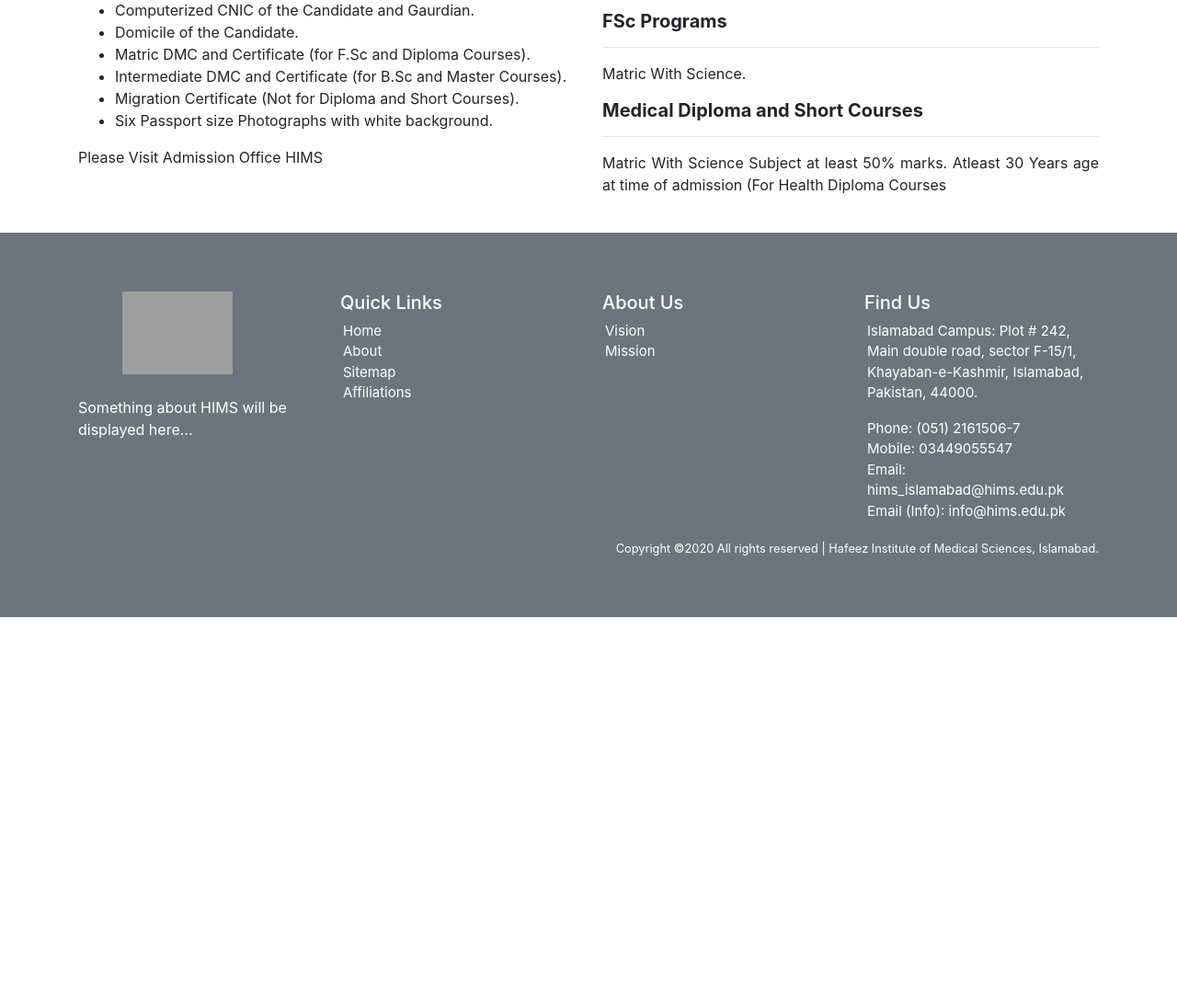
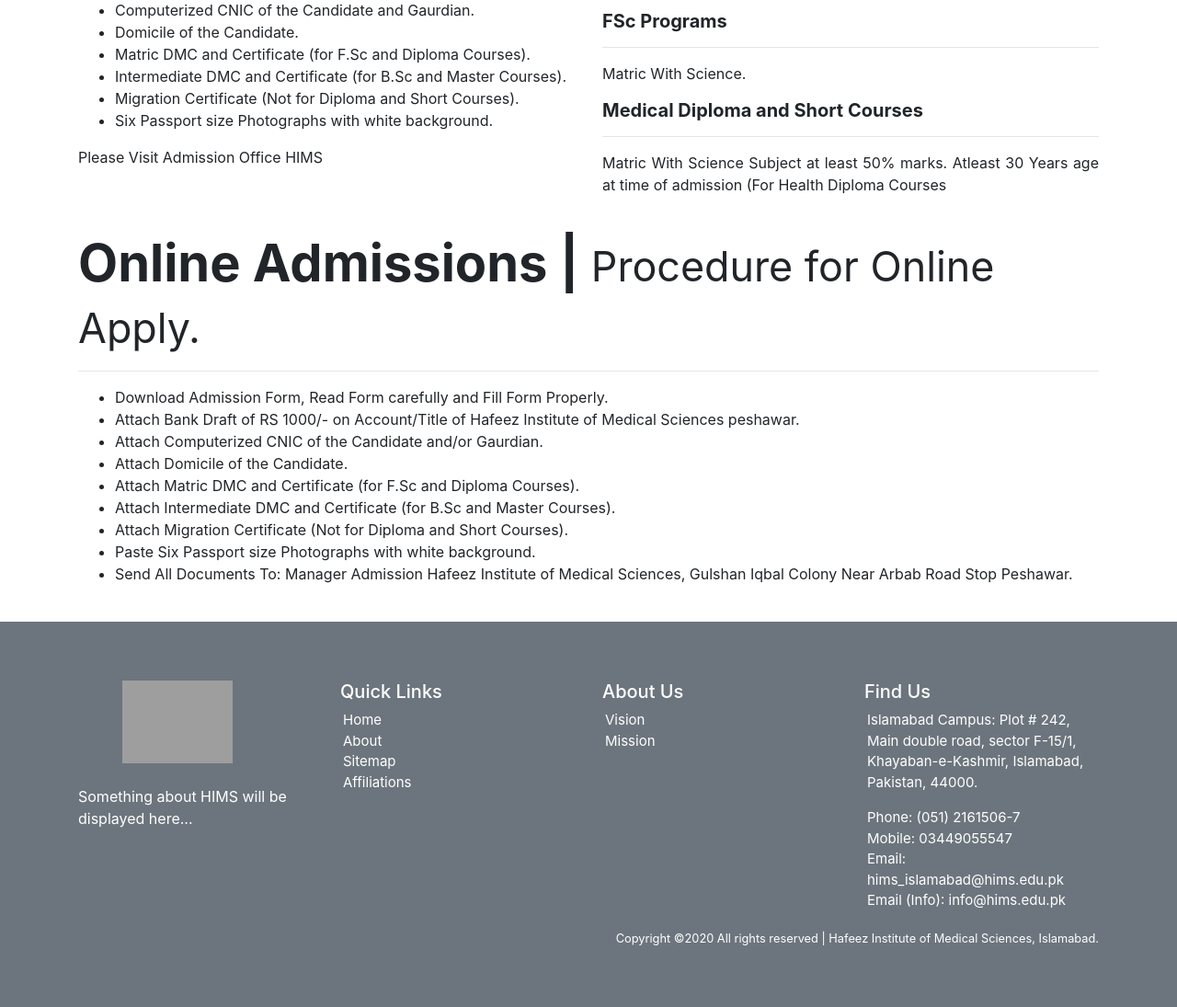
Before and after one commit to sayedsaddam/hafeez-institute, a CodeIgniter app: page /hafeez-institute/how-to-apply in a window 1280 px wide. Shown: the part 825-1920 px from the top of the page at 92% size. Before the commit the page ends 1496 px from the top, so only its background shows below. Run offline with CodeIgniter, Linux system fonts and the light colour scheme; grey boxes are pictures that could not be loaded.

Commit message:
Modified the howto file in the views folder. Added online admission into it.

```diff
--- a/application/views/howto.php
+++ b/application/views/howto.php
@@ -43,4 +43,20 @@
             <p class="text-justify">Matric With Science Subject at least 50% marks. Atleast 30 Years age at time of admission (For Health Diploma Courses</p>
         </div>
     </div>
+    <div class="row mt-4">
+        <div class="col-xl-lg-12 col-md-12 col-sm-12">
+            <h1 class="display-4 font-weight-bold">Online Admissions | <small>Procedure for Online Apply.</small></h1><hr>
+            <ul>
+                <li>Download Admission Form, Read Form carefully and Fill Form Properly.</li>
+                <li>Attach Bank Draft of RS 1000/- on Account/Title of Hafeez Institute of Medical Sciences peshawar.</li>
+                <li>Attach Computerized CNIC of the Candidate and/or Gaurdian.</li>
+                <li>Attach Domicile of the Candidate.</li>
+                <li>Attach Matric DMC and Certificate (for F.Sc and Diploma Courses).</li>
+                <li>Attach Intermediate DMC and Certificate (for B.Sc and Master Courses).</li>
+                <li>Attach Migration Certificate (Not for Diploma and Short Courses).</li>
+                <li>Paste Six Passport size Photographs with white background.</li>
+                <li>Send All Documents To: Manager Admission Hafeez Institute of Medical Sciences, Gulshan Iqbal Colony Near Arbab Road Stop Peshawar.</li>
+            </ul>
+        </div>
+    </div>
 </div>
```
